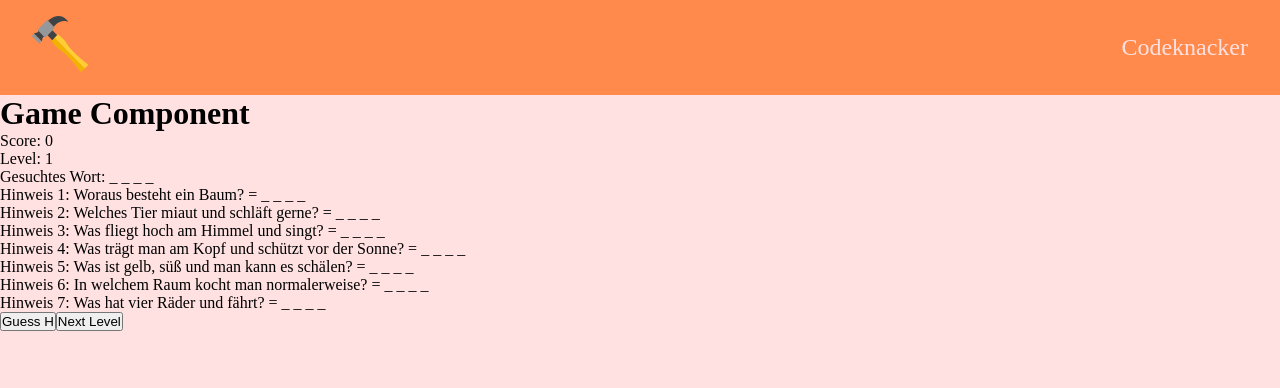
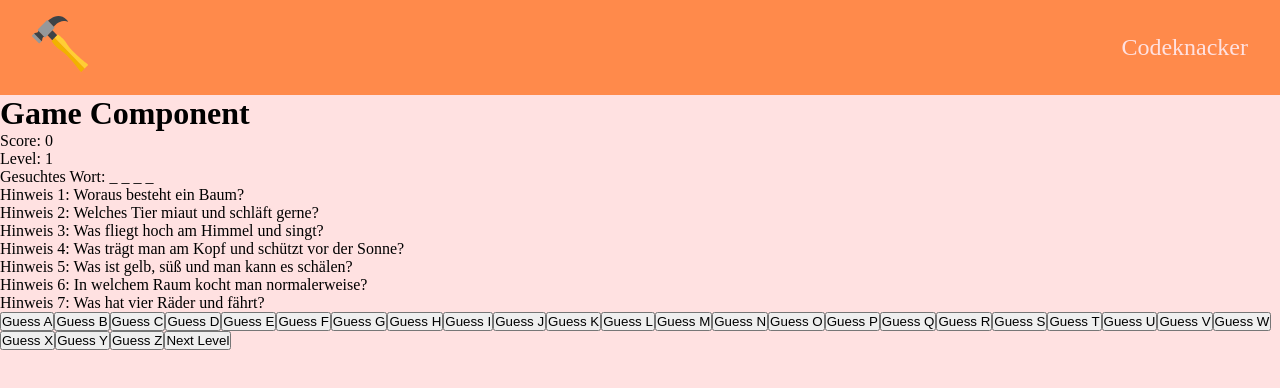
Before and after one commit to AnnaGraphic/codeknacker, a React (Vite) app: page /game in a window 1280 px wide. Shown: the top 388 px of the page. Built offline with nearby package versions, Linux system fonts and the light colour scheme.

Commit message:
bug-fix: trouble with initilaizing numbers for letters; Add buttons for letters

```diff
--- a/src/components/Game/Game.jsx
+++ b/src/components/Game/Game.jsx
@@ -1,13 +1,21 @@
 // Game.jsx
 import React, { useState, useEffect } from "react";
 import FieldForRiddle from "./field-for-riddle";
-import riddles from "./riddle";
+import { riddles, assignLetterNumber, generateUniqueKeyword } from "./riddle";
 
 const Game = () => {
   const [currentLevel, setCurrentLevel] = useState(0);
   const [currentWord, setCurrentWord] = useState("");
   const [revealedLetters, setRevealedLetters] = useState([]);
   const [score, setScore] = useState(0);
+  const [usedLetters, setUsedLetters] = useState({});
+
+  const revealLetter = (letter) => {
+    if (currentWord.includes(letter) && !revealedLetters.includes(letter)) {
+      setRevealedLetters((prevLetters) => [...prevLetters, letter]);
+      // Hier könntest du auch die Punktzahl erhöhen oder weitere Aktionen durchführen.
+    }
+  };
 
   const handleLetterGuess = (letter) => {
     if (currentWord.includes(letter)) {
@@ -19,8 +27,17 @@ const Game = () => {
   const handleNextLevel = () => {
     setCurrentLevel((prevLevel) => prevLevel + 1);
     setRevealedLetters([]);
-    // Set the current word for the new level
+    // Setze das aktuelle Wort für das neue Level
     setCurrentWord(riddles[currentLevel + 1].word);
+  };
+
+  const renderLetterButtons = () => {
+    const alphabet = "ABCDEFGHIJKLMNOPQRSTUVWXYZ";
+    return alphabet.split("").map((letter) => (
+      <button key={letter} onClick={() => revealLetter(letter)}>
+        Guess {letter}
+      </button>
+    ));
   };
 
   useEffect(() => {
@@ -31,51 +48,39 @@ const Game = () => {
       // Hier kannst du weitere Logik mit currentPuzzle durchführen, wenn nötig
     }
 
-    // Check if the word is completely guessed
+    // Überprüfe, ob das Wort komplett geraten wurde
     if (
       revealedLetters.length === currentWord.length &&
       currentLevel < riddles.length - 1
     ) {
-      // Player has guessed the word and there are more levels
+      // Spieler hat das Wort geraten und es gibt mehr Level
       handleNextLevel();
     } else if (revealedLetters.length === currentWord.length) {
-      // Player has guessed the word in the last level
-      // You can add additional logic here
+      // Spieler hat das Wort im letzten Level geraten
+      // Du kannst hier zusätzliche Logik hinzufügen
     }
   }, [currentWord, currentLevel, revealedLetters]);
 
   useEffect(() => {
-    // Set the initial word for the first level
+    // Setze das Anfangswort für das erste Level
     setCurrentWord(riddles[currentLevel].word);
   }, [currentLevel]);
+
+  // Beispielaufruf für die Funktion assignLetterNumber
+  const letterANumber = assignLetterNumber(usedLetters, "A");
+  console.log("Nummer für Buchstabe A:", letterANumber);
 
   return (
     <div>
       <h1>Game Component</h1>
       <p>Score: {score}</p>
-      <p>Level: {currentLevel + 1}</p>
-      <p>
-        Gesuchtes Wort:{" "}
-        {currentWord
-          .split("")
-          .map((letter) => "_ ")
-          .join("")}
-      </p>
-      <div>
-        {riddles[currentLevel].puzzles.map((puzzle, index) => (
-          <div key={index}>
-            <p>
-              Hinweis {index + 1}: {puzzle.question} ={" "}
-              {currentWord
-                .split("")
-                .map((letter) => "_ ")
-                .join("")}
-            </p>
-          </div>
-        ))}
-      </div>
-      {/* Render additional components or buttons */}
-      <button onClick={() => handleLetterGuess("H")}>Guess H</button>
+      {/* Hier wird die FieldForRiddle-Komponente platziert */}
+      <FieldForRiddle
+        currentLevel={currentLevel}
+        revealedLetters={revealedLetters}
+      />
+      {/* Hier werden die generierten Buchstaben-Buttons platziert */}
+      {renderLetterButtons()}
       <button onClick={() => handleNextLevel()}>Next Level</button>
     </div>
   );
--- a/src/components/Game/field-for-riddle.jsx
+++ b/src/components/Game/field-for-riddle.jsx
@@ -1,21 +1,35 @@
 // field-for-riddle.jsx
 import React from "react";
+import { riddles } from "./riddle";
 
-const FieldForRiddle = ({ question, solution, revealedLetters }) => {
-  const renderWord = () => {
+const FieldForRiddle = ({ currentLevel, revealedLetters, usedLetters }) => {
+  const getDisplayWord = () => {
+    const currentPuzzle = riddles[currentLevel]?.puzzles[0] || {};
+    const solution = currentPuzzle.solution || "";
+
     return solution
       .split("")
-      .map((letter, index) => (
-        <span key={index}>
-          {revealedLetters.includes(letter) ? letter : "_"}
-        </span>
-      ));
+      .map((letter) =>
+        revealedLetters.includes(letter)
+          ? letter
+          : usedLetters && usedLetters.hasOwnProperty(letter)
+          ? usedLetters[letter]
+          : "_"
+      )
+      .join(" ");
   };
 
   return (
     <div>
-      <p>{question}</p>
-      <p>{renderWord()}</p>
+      <p>Level: {currentLevel + 1}</p>
+      <p>Gesuchtes Wort: {getDisplayWord()}</p>
+      {riddles[currentLevel]?.puzzles.map((puzzle, index) => (
+        <div key={index}>
+          <p>
+            Hinweis {index + 1}: {puzzle?.question}
+          </p>
+        </div>
+      ))}
     </div>
   );
 };
--- a/src/components/Game/riddle.js
+++ b/src/components/Game/riddle.js
@@ -1,8 +1,27 @@
+// riddle.js
+const generateUniqueKeyword = (solutions) => {
+  // Beispiel für ein Keyword aus den Solution-Wörtern
+  const keyword = [...new Set(solutions.join(""))].sort().join("");
+  return keyword;
+};
+
+const assignLetterNumber = (usedLetters, letter) => {
+  // Wenn der Buchstabe noch nicht im Objekt vorhanden ist, füge ihn hinzu
+  if (!usedLetters.hasOwnProperty(letter)) {
+    // Generiere eine zufällige Nummer (in einem festgelegten Bereich)
+    const randomNumber = Math.floor(Math.random() * 100) + 1; // Beispiel: Zufällige Zahl zwischen 1 und 100
+    // Speichere die Nummer für den Buchstaben im Objekt
+    usedLetters[letter] = randomNumber;
+  }
+  // Gib die zugeordnete Nummer zurück
+  return usedLetters[letter];
+};
+
 const riddles = [
   {
     level: 1,
     word: "HAUS",
-    keyword: "HAUS", // Eindeutige Buchstaben: H, A, U, S
+    usedLetters: {}, // Objekt zur Speicherung der verwendeten Buchstaben und ihrer Nummern
     puzzles: [
       {
         question: "Woraus besteht ein Baum?",
@@ -35,13 +54,10 @@ const riddles = [
       // Weitere Rätsel für Level 1
     ],
   },
-  // Weitere Level hinzufügen
+  // Weitere Level können hier hinzugefügt werden
 ];
 
-// Beispiel für ein Keyword aus den Solution-Wörtern
-const exampleSolutions = ["Auto", "Küche"];
-const exampleKeyword = [...new Set(exampleSolutions.join(""))].sort().join("");
+// Beispielaufrufe für die Funktionen
+console.log(generateUniqueKeyword(["Auto", "Küche"])); // Gibt das Beispiel-Keyword zurück
 
-console.log("Beispiel-Keyword:", exampleKeyword);
-
-export default riddles;
+export { riddles, assignLetterNumber, generateUniqueKeyword };
```
